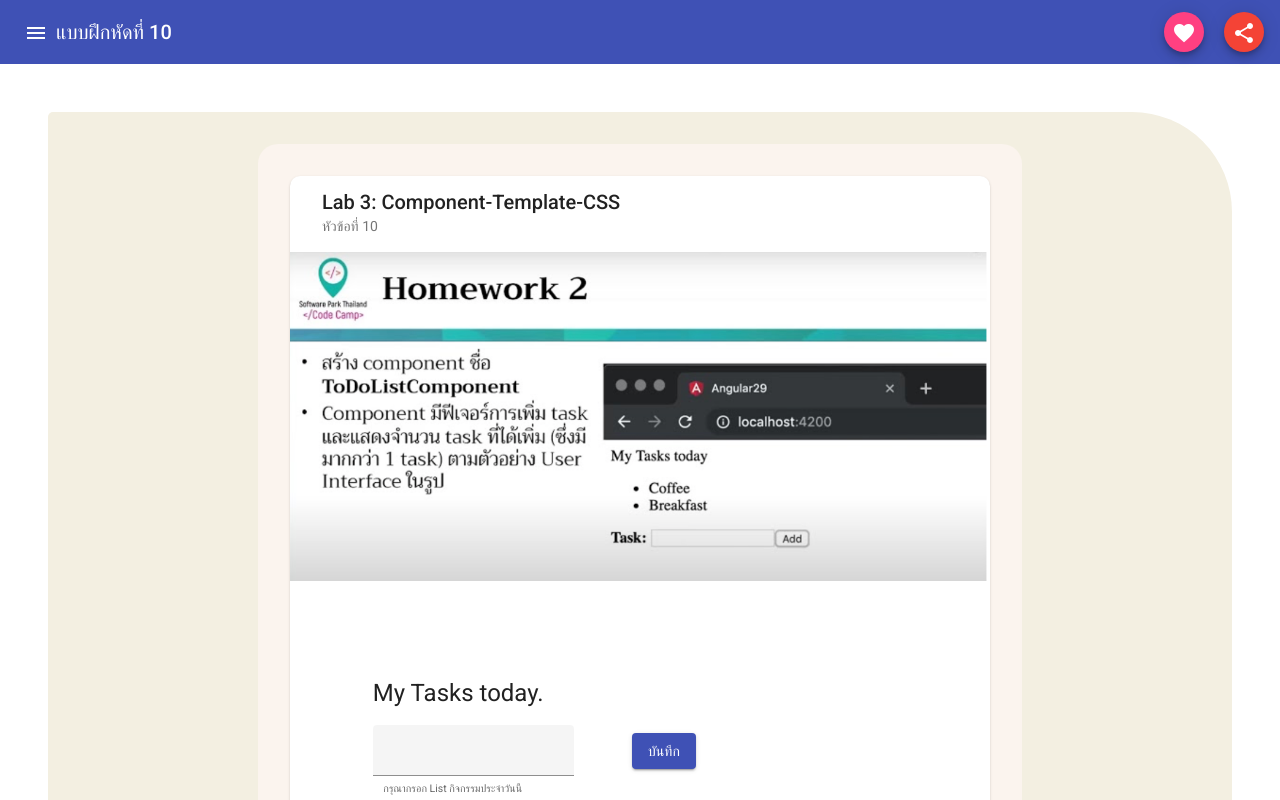
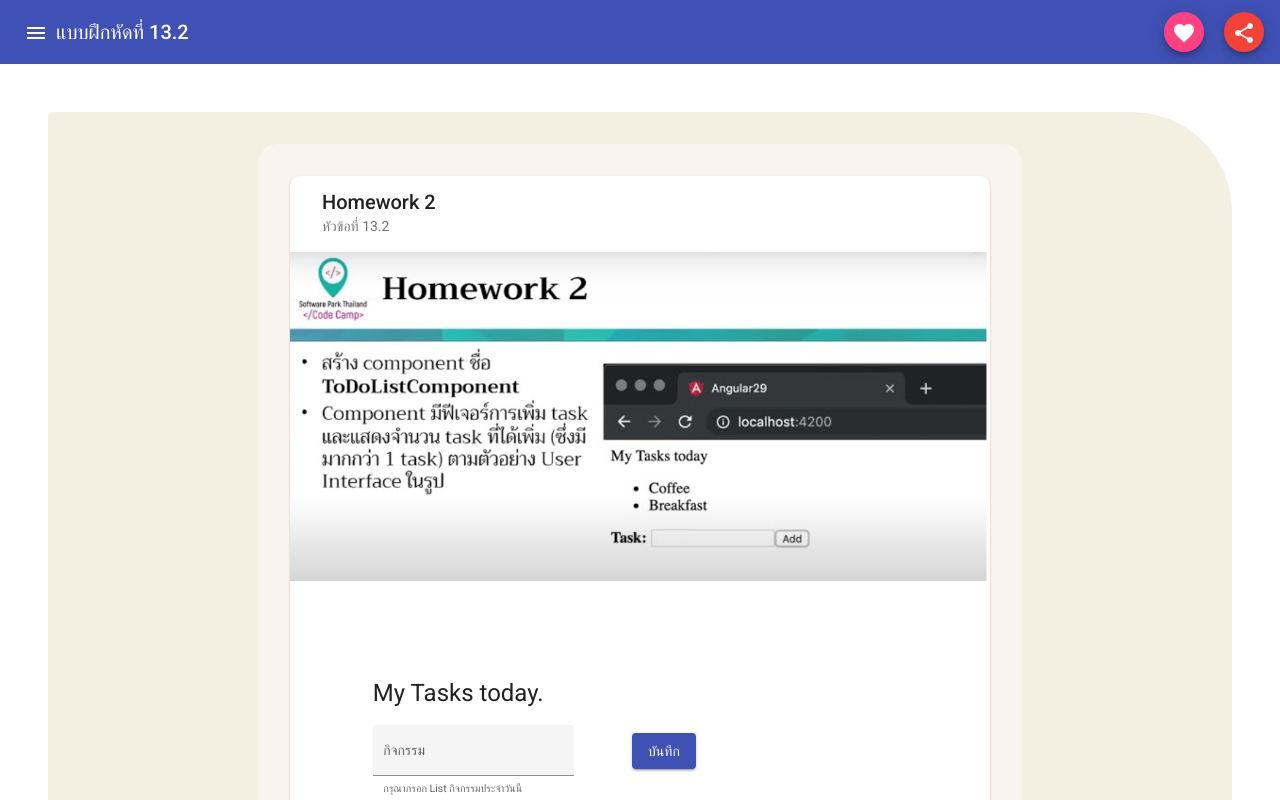
Before and after one commit to kritbovorn/ProjectAngular, an Angular app: page / in a window 1280 px wide. Shown: the top 800 px of the page. Built offline with nearby package versions, Linux system fonts and the light colour scheme.

Commit message:
finish 13.2: Add Task

```diff
--- a/src/app/app.component.ts
+++ b/src/app/app.component.ts
@@ -1,4 +1,5 @@
 import { Component } from '@angular/core';
+
 
 
 @Component({
--- a/src/app/body-content/body-content.component.html
+++ b/src/app/body-content/body-content.component.html
@@ -4,8 +4,8 @@
 
     <mat-card class="counting">
         <mat-card-header>
-            <mat-card-title>Lab 3: Component-Template-CSS</mat-card-title>
-            <mat-card-subtitle>หัวข้อที่ 10</mat-card-subtitle>
+            <mat-card-title>Homework 2</mat-card-title>
+            <mat-card-subtitle>หัวข้อที่ 13.2</mat-card-subtitle>
         </mat-card-header>
 
         <!-- // Image -->
--- a/src/app/header/header.component.html
+++ b/src/app/header/header.component.html
@@ -5,7 +5,7 @@
             <button mat-icon-button class="example-icon">
                 <mat-icon>menu</mat-icon>
             </button>
-            <span>แบบฝึกหัดที่ 10</span>
+            <span>แบบฝึกหัดที่ 13.2</span>
         </div>
 
         <div class="toolBarRight">
--- a/src/app/to-do-list/to-do-list.component.html
+++ b/src/app/to-do-list/to-do-list.component.html
@@ -14,15 +14,15 @@
     <div class="form">
 
         <div>
-            <mat-form-field hintLabel="กรุณากรอก List กิจกรรมประจำวันนี้" appearance="fill">
-                <mat-label></mat-label>
-                <input matInput #input maxlength="" placeholder="ดูภาพยนต์">
+            <mat-form-field hintLabel="กรุณากรอก List กิจกรรมประจำวันนี้" appearance="fill" color="primary">
+                <mat-label>กิจกรรม</mat-label>
+                <input matInput placeholder="" [(ngModel)]="task">
             </mat-form-field>
         </div>
-        <div class="alignButton">
+        <div class="alignButton"  >
             <mat-card-actions>
 
-                <button mat-raised-button color="primary" (click)="addTask()">บันทึก</button>
+                <button  mat-raised-button color="primary" (click)="addTask()" >บันทึก</button>
 
 
             </mat-card-actions>
--- a/src/app/to-do-list/to-do-list.component.ts
+++ b/src/app/to-do-list/to-do-list.component.ts
@@ -1,5 +1,7 @@
+import { formatCurrency } from '@angular/common';
 import { stringify } from '@angular/compiler/src/util';
-import { Component, OnInit } from '@angular/core';
+import { Component, OnInit, Input } from '@angular/core';
+import { NgForm } from '@angular/forms';
 
 @Component({
   selector: 'app-to-do-list',
@@ -8,17 +10,22 @@ import { Component, OnInit } from '@angular/core';
 })
 export class ToDoListComponent implements OnInit {
 
+  @Input() task: string = "";
+
   tasks: string[] = [];
-
 
   constructor() { }
 
   addTask() {
 
-    this.tasks.push("input");
+    this.tasks.push(this.task);
+    this.task = "";
+
   }
 
+
   ngOnInit(): void {
+
   }
 
 }
```
Also changed, not shown: src/app/material/material.module.ts (+9 -2 lines).
